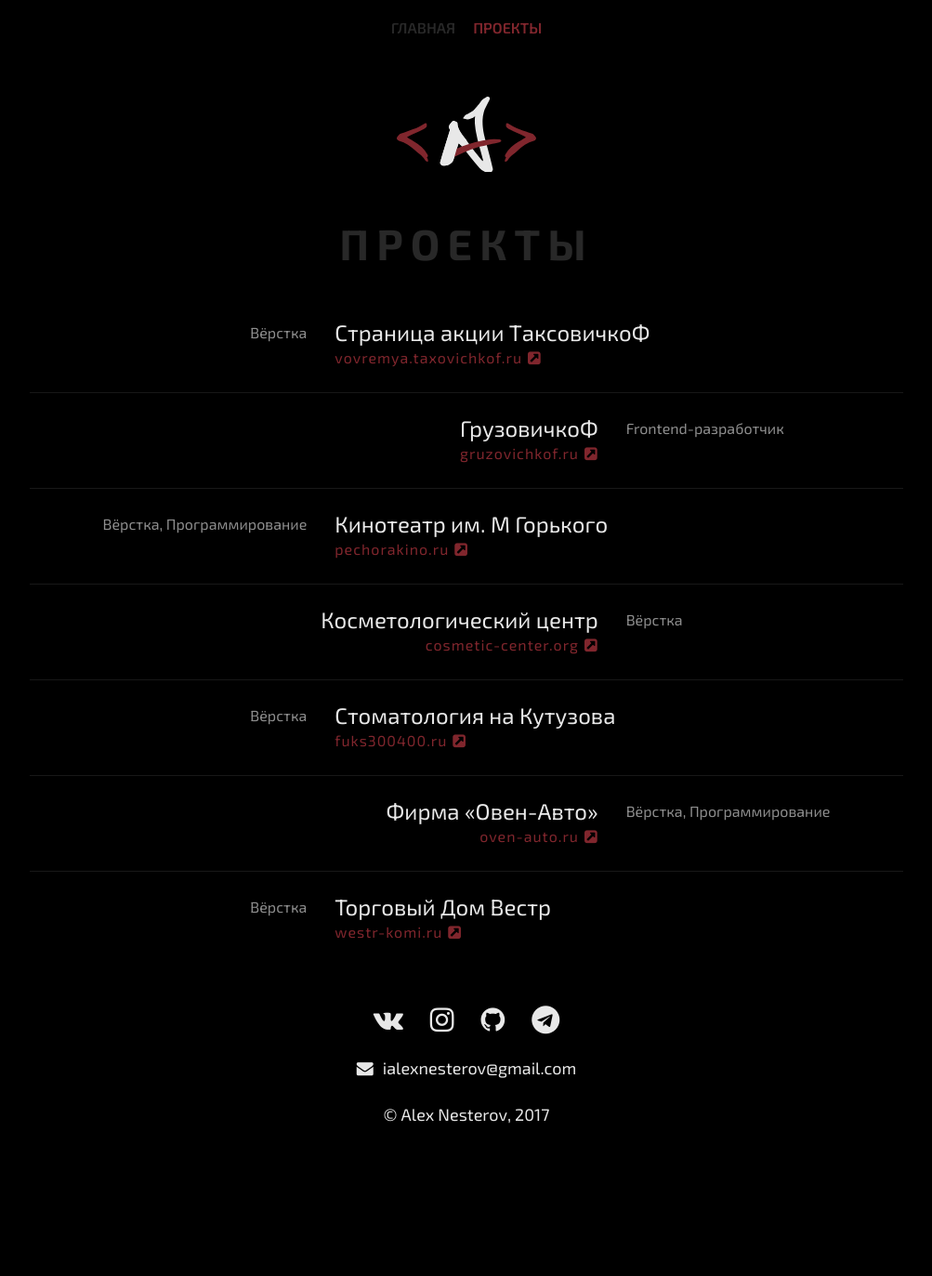
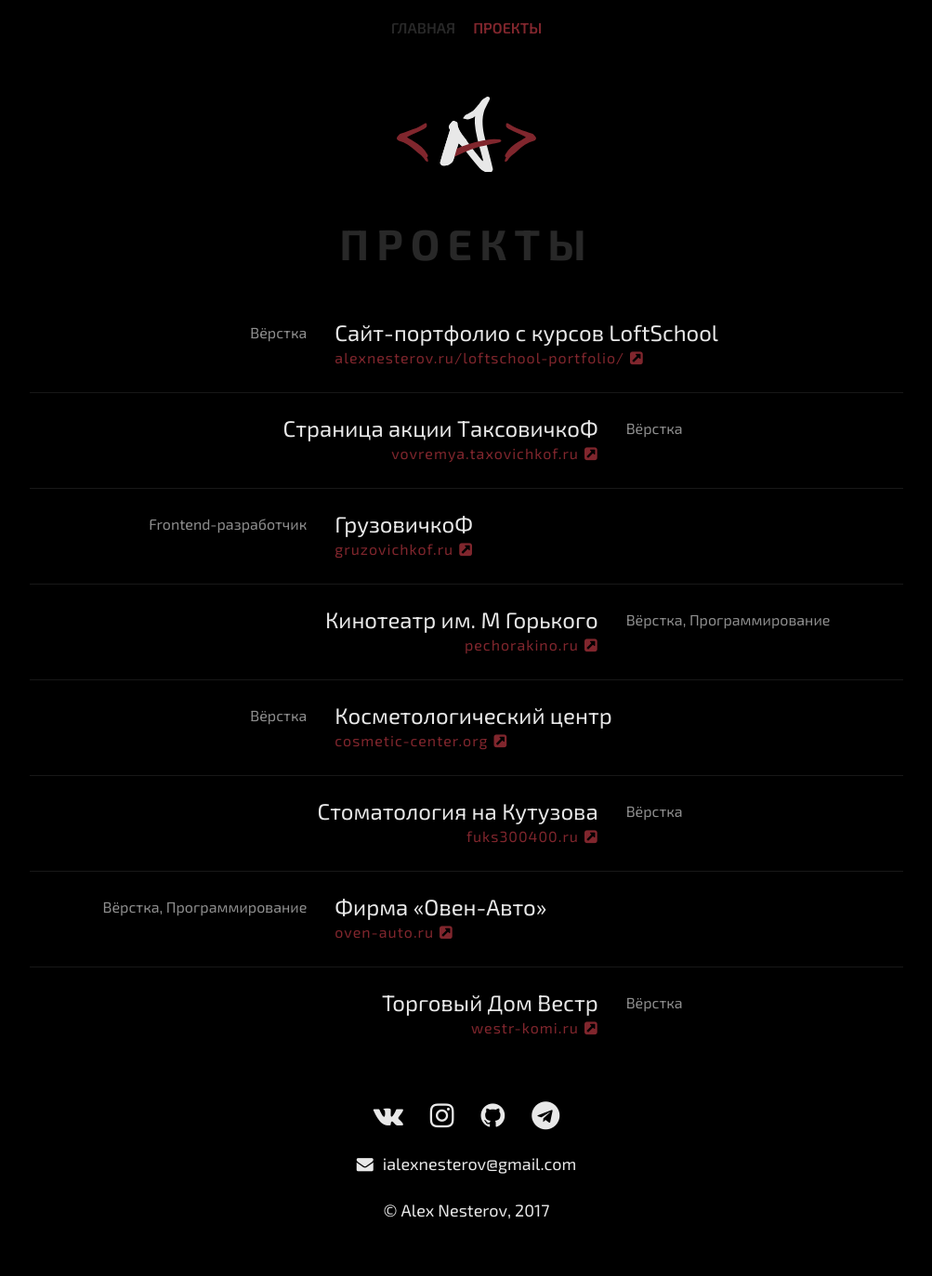
Before and after one commit to alexnesterov/old-website, a Jekyll site: the page built from projects.html, in a window 1280 px wide. Shown: the whole page at 93% size, without its empty margins (138-1141 px from the left). Built offline with Jekyll 4.4.1, drawn with Linux system fonts in a browser that asks for light colours; nearby versions of some CDN libraries; before the commit the page ends 1270 px from its top, so only the background shows below that.

Commit message:
Add loftschool portfolio website to projects

```diff
--- a/_data/projects.json
+++ b/_data/projects.json
@@ -1,4 +1,10 @@
 [
+  {
+    "title": "Сайт-портфолио с курсов LoftSchool",
+    "ref": "http://alexnesterov.ru/loftschool-portfolio/",
+    "link": "alexnesterov.ru/loftschool-portfolio/",
+    "role": "Вёрстка",
+  },
   {
     "title": "Страница акции ТаксовичкоФ",
     "ref": "https://vovremya.taxovichkof.ru/",
```
